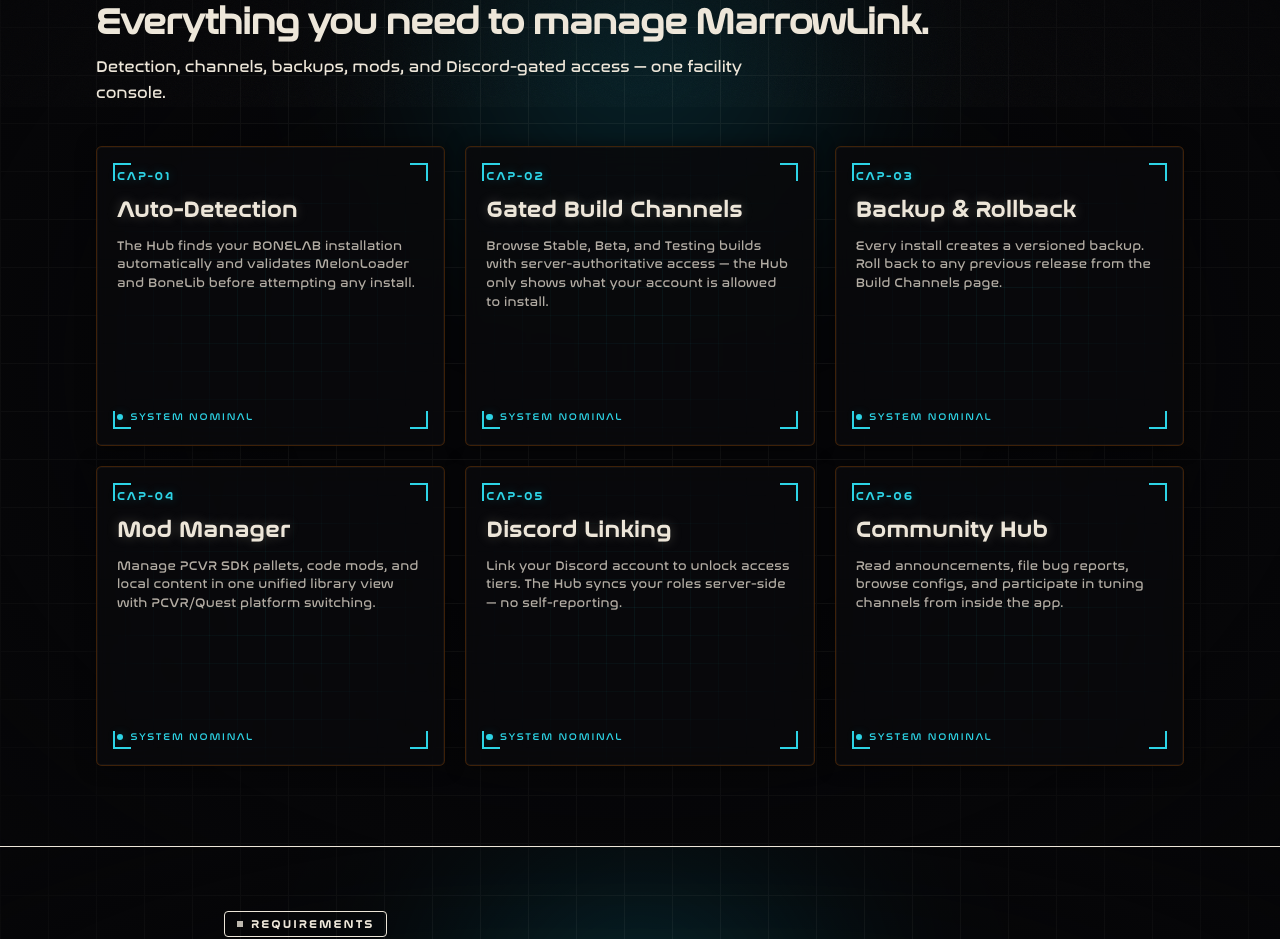
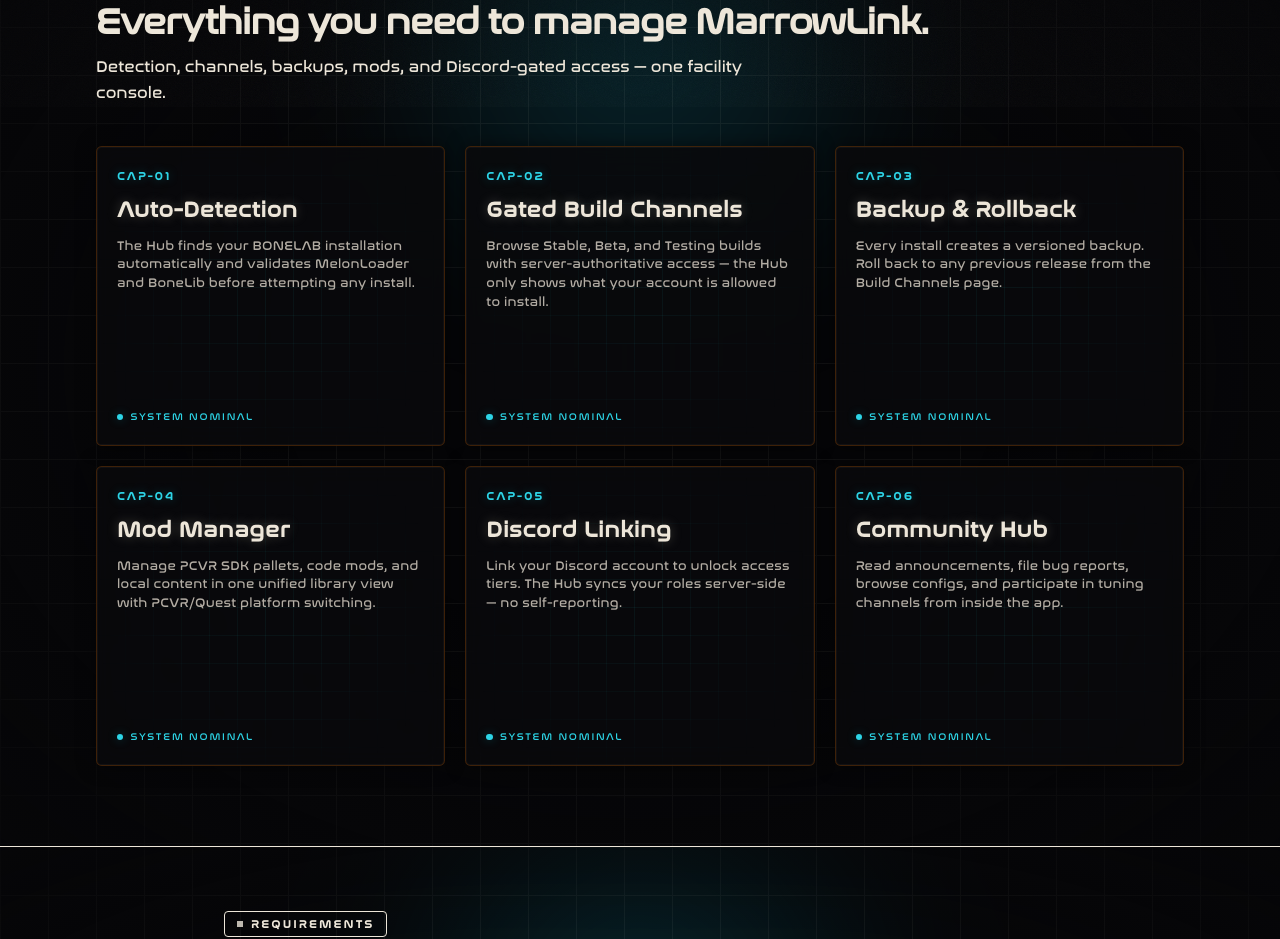
Before and after one commit to austinjerrellsma-ui/MarrowLabs-Website, a Next.js app: page /hub in a window 1280 px wide. Shown: the part 693-1632 px from the top of the page. Built offline with nearby package versions, Linux system fonts and the light colour scheme.

Commit message:
style: remove HUD colored corners from capability cards
Co-authored-by: Ajay <austinjerrellsma-ui@users.noreply.github.com>

```diff
--- a/src/components/ui/FacilityCoreCard.tsx
+++ b/src/components/ui/FacilityCoreCard.tsx
@@ -39,11 +39,6 @@ export function FacilityCoreCard({
       ))}
 
       <div className="fc-card">
-        <div className="fc-corner fc-tl" aria-hidden />
-        <div className="fc-corner fc-tr" aria-hidden />
-        <div className="fc-corner fc-bl" aria-hidden />
-        <div className="fc-corner fc-br" aria-hidden />
-
         <div className="fc-content">
           <div className="fc-cap">{code}</div>
           <h3 className="fc-title fc-glitch" data-text={title}>
--- a/src/components/ui/facility-core-card.css
+++ b/src/components/ui/facility-core-card.css
@@ -198,91 +198,6 @@
   box-shadow: 0 0 10px var(--fc-glow);
 }
 
-/* True L-shaped brackets — two lines only, no filled box */
-.fc-corner {
-  position: absolute;
-  width: 18px;
-  height: 18px;
-  border: none;
-  background: transparent;
-  box-shadow: none;
-  z-index: 4;
-  pointer-events: none;
-  transition: filter 0.3s;
-}
-
-.fc-corner::before,
-.fc-corner::after {
-  content: "";
-  position: absolute;
-  background: var(--fc-neon);
-  box-shadow: none;
-}
-
-/* horizontal arm */
-.fc-corner::before {
-  height: 2px;
-  width: 100%;
-}
-
-/* vertical arm */
-.fc-corner::after {
-  width: 2px;
-  height: 100%;
-}
-
-.fc-tl {
-  top: 16px;
-  left: 16px;
-}
-.fc-tl::before {
-  top: 0;
-  left: 0;
-}
-.fc-tl::after {
-  top: 0;
-  left: 0;
-}
-
-.fc-tr {
-  top: 16px;
-  right: 16px;
-}
-.fc-tr::before {
-  top: 0;
-  right: 0;
-}
-.fc-tr::after {
-  top: 0;
-  right: 0;
-}
-
-.fc-bl {
-  bottom: 16px;
-  left: 16px;
-}
-.fc-bl::before {
-  bottom: 0;
-  left: 0;
-}
-.fc-bl::after {
-  bottom: 0;
-  left: 0;
-}
-
-.fc-br {
-  bottom: 16px;
-  right: 16px;
-}
-.fc-br::before {
-  bottom: 0;
-  right: 0;
-}
-.fc-br::after {
-  bottom: 0;
-  right: 0;
-}
-
 .fc-glitch {
   position: relative;
 }
@@ -449,11 +364,6 @@
   transform: translate(20%, 20%);
 }
 
-.fc-wrapper:hover .fc-corner {
-  /* drop-shadow follows the L bars only — no filled black square */
-  filter: drop-shadow(0 0 4px var(--fc-neon));
-}
-
 @media (max-width: 640px) {
   .fc-wrapper {
     min-height: 260px;
```
